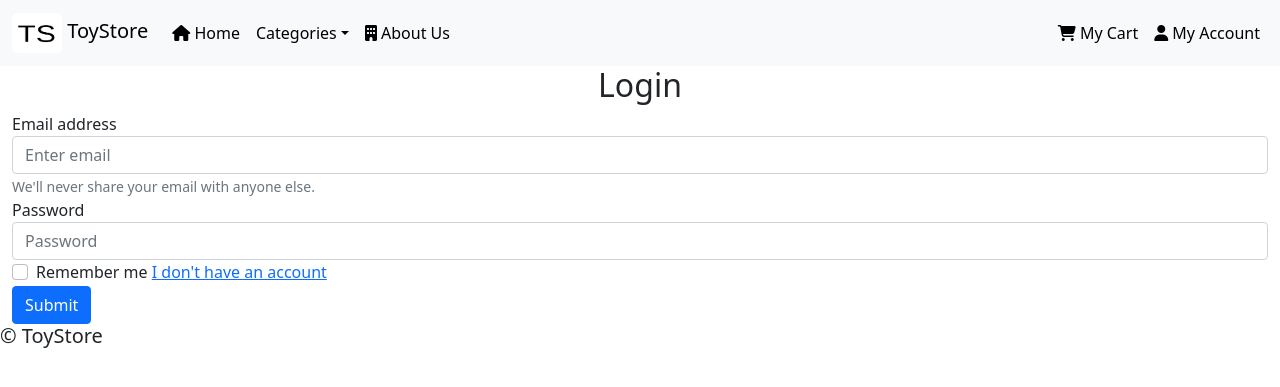
After one commit to veldfolds/TOYSTORE, a Python web app: template templates/login.html in a window 1280 px wide. The commit adds this page. Shown: the top 387 px of the page. Run offline with Jinja, Linux system fonts and the light colour scheme; the template is opened without the code that fills it, so the values that code supplies are empty; some libraries are stand-ins or nearby versions.

Commit message:
Style: Updated style

```diff
--- a/templates/layout.html
+++ b/templates/layout.html
@@ -7,24 +7,17 @@
         <script src="https://kit.fontawesome.com/51cadf4d8e.js" crossorigin="anonymous"></script>
         <meta charset="UTF-8">
         <meta name="viewport" content="width=device-width, initial-scale=1.0">
-        <link rel="stylesheet" href="static\styles.css">
+        <link rel="stylesheet" href="static/styles.css">
         <link rel="apple-touch-icon" sizes="180x180" href="static\favico\apple-touch-icon.png">
         <link rel="icon" type="image/png" sizes="32x32" href="static\favico\favicon-32x32.png">
         <link rel="icon" type="image/png" sizes="16x16" href="static\favico\favicon-16x16.png">
         <link rel="preconnect" href="https://fonts.googleapis.com">
         <link rel="preconnect" href="https://fonts.gstatic.com" crossorigin>
         <link href="https://fonts.googleapis.com/css2?family=Assistant:wght@200&family=Poppins:wght@300&family=Roboto&display=swap" rel="stylesheet">
-
-        <style>
-            body {
-                background-color: #ece5e580;
-            }
-
-        </style>
     </head>
 
     <body>
-        <nav class="navbar fixed-top navbar-light bg-light navbar-expand-sm" id="navbar-sm">
+        <nav class="navbar navbar-light bg-light navbar-expand-sm" id="navbar-sm">
             <div class="container-fluid">
                 <a class="navbar-brand" href="#">
                     <img src="static\images\logo-light1.png" alt="" width="50" height="40" class="d-inline-block align-text-center">
@@ -53,25 +46,25 @@
                             <a href="#" class="nav-link"><i class="fa-solid fa-building"></i></i> About Us</a>
                         </li>
                     </ul>
-                    <!-- <form class="d-flex my-2 my-lg-0">
-                        <input class="form-control me-sm-2" style="width: auto;" type="text" placeholder="What are you looking for ? ">
-                        <button class="btn btn-block btn-outline-success my-2 my-sm-0" type="submit">Search</button>
-                    </form> -->
                     <ul class="navbar-nav ms-auto">
                         <li class="nav-item">
                             <a href="/" class="nav-link"><i class="fa-solid fa-cart-shopping"></i> My Cart</a>
                         </li>
                         <li class="nav-item">
-                            <a href="/" class="nav-link"><i class="fa-solid fa-user"></i> My Account</a>
+                            <a href="/login" class="nav-link"><i class="fa-solid fa-user"></i> My Account</a>
                         </li>
                     </ul>
                 </div>
             </div>
         </nav>
 
-        <div class="container-fluid">
+        <div class="container-fluid" id='main__section'>
         {% block body %}{% endblock %}
         </div>
+
+        <footer>
+            <h5>&#169 ToyStore</h5>
+        </footer>
 
         <script src="https://cdn.jsdelivr.net/npm/bootstrap@5.0.2/dist/js/bootstrap.bundle.min.js" integrity="sha384-MrcW6ZMFYlzcLA8Nl+NtUVF0sA7MsXsP1UyJoMp4YLEuNSfAP+JcXn/tWtIaxVXM" crossorigin="anonymous"></script>
     </body>
--- /dev/null
+++ b/templates/login.html
@@ -0,0 +1,26 @@
+{% extends 'layout.html' %} {% block title %}Account{% endblock %}
+
+{% block body %}
+    <div class="login__page">
+        <div class="login__section">
+            <h2 style="text-align: center;">Login</h2>
+            <form method="post" action="">
+                <div class="form-group">
+                  <label for="InputEmail">Email address</label>
+                  <input type="text" class="form-control" name="inputemail1" aria-describedby="emailHelp" placeholder="Enter email">
+                  <small id="emailHelp" class="form-text text-muted">We'll never share your email with anyone else.</small>
+                </div>
+                <div class="form-group">
+                  <label for="InputPassword">Password</label>
+                  <input type="password" class="form-control" name="inputpsswd" placeholder="Password">
+                </div>
+                <div class="form-check">
+                  <input type="checkbox" class="form-check-input" id="exampleCheck1">
+                  <label class="form-check-label" for="exampleCheck1">Remember me</label>
+                  <a href="#">I don't have an account</a>
+                </div>
+                <button type="submit" class="btn btn-primary">Submit</button>
+            </form>
+        </div>
+    </div>
+{% endblock %}
```
Also changed, not shown: templates/home.html (+6 -6 lines).
